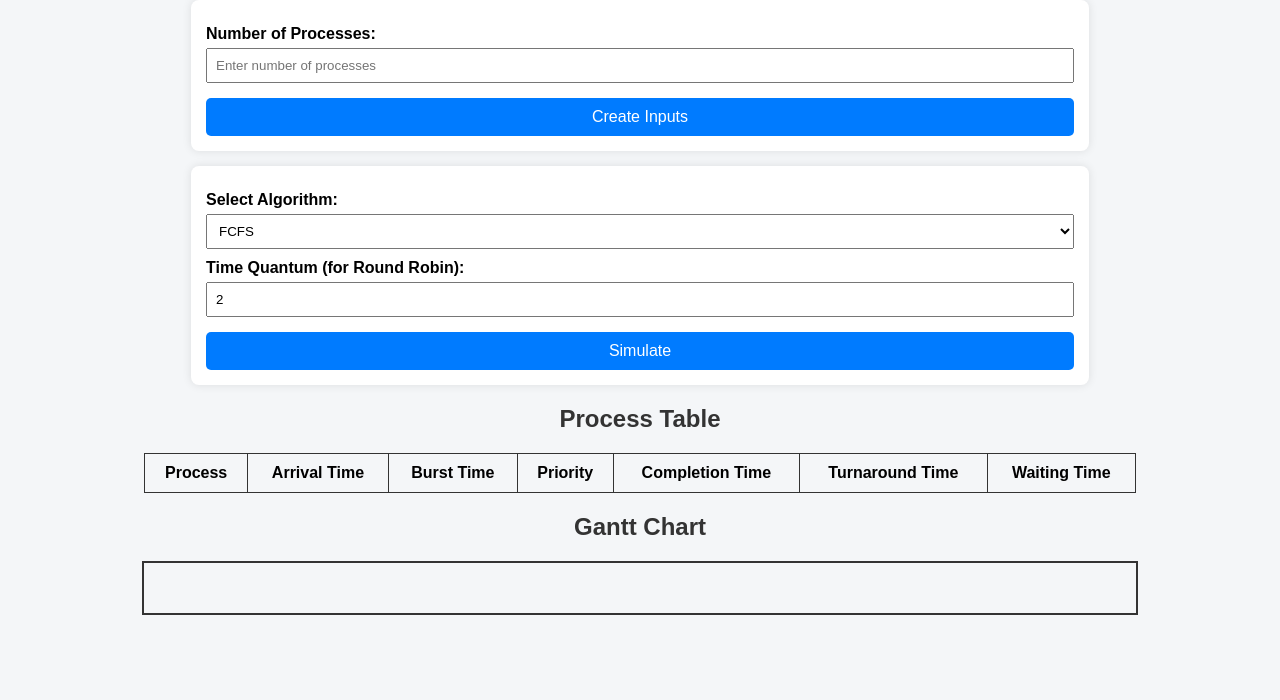
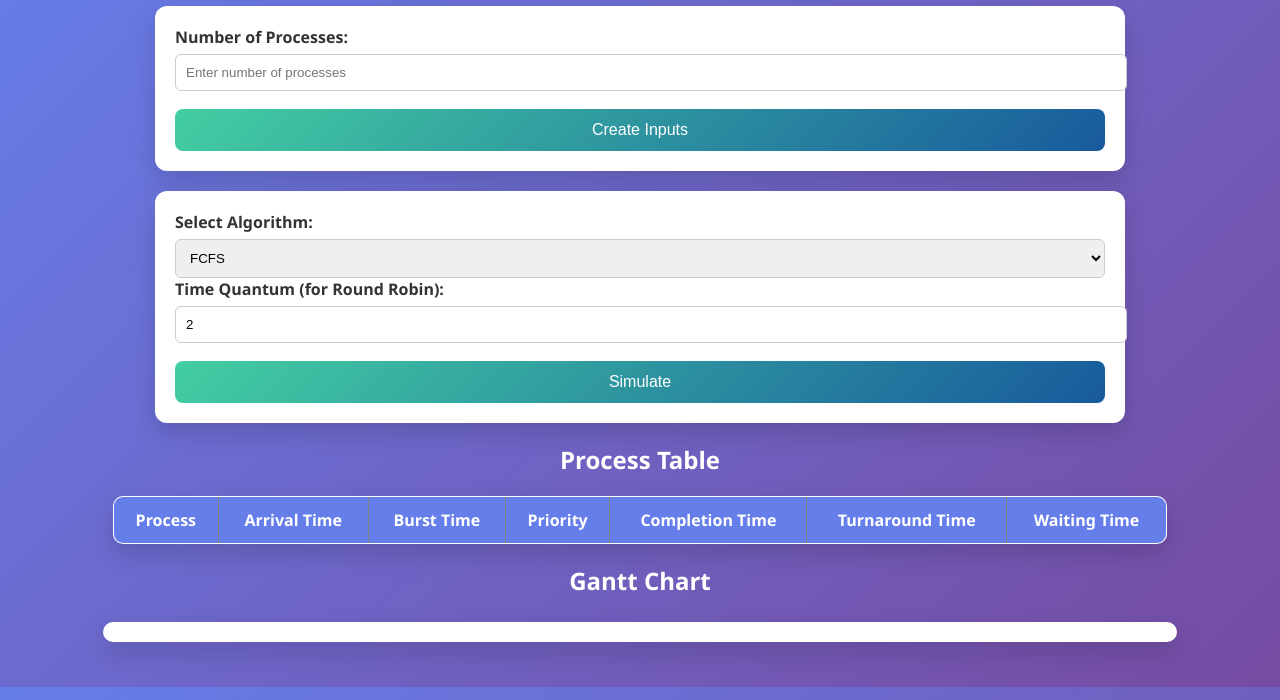
Before and after one commit to yogitha366-commits/Yogitha, a plain HTML site: page CPU_Schedling_Project/index.html in a window 1280 px wide. Shown: the part 100-800 px from the top of the page. Drawn offline with Linux system fonts and the light colour scheme.

Commit message:
updated_CPU_Schedling_Project

```diff
--- a/CPU_Schedling_Project/script.js
+++ b/CPU_Schedling_Project/script.js
@@ -219,12 +219,20 @@ function updateTable(list) {
 // Step 5: Draw Gantt Chart
 function drawGantt(list) {
   const gantt = document.getElementById("ganttChart");
-  gantt.innerHTML="";
-  list.forEach(p=>{
-    const block=document.createElement("div");
-    block.className="gantt-block";
-    block.style.width=(p.end-p.start)*30+"px"; // width proportional to time
-    block.innerText=p.pid;
+  gantt.innerHTML = "";
+
+  const colors = [
+    "#ff6b6b", "#4ecdc4", "#45b7d1",
+    "#f9ca24", "#6c5ce7", "#e84393",
+    "#00b894"
+  ];
+
+  list.forEach((p, index) => {
+    const block = document.createElement("div");
+    block.className = "gantt-block";
+    block.style.width = (p.end - p.start) * 35 + "px";
+    block.style.backgroundColor = colors[index % colors.length];
+    block.innerText = p.pid;
     gantt.appendChild(block);
   });
 }
--- a/CPU_Schedling_Project/style.css
+++ b/CPU_Schedling_Project/style.css
@@ -1,80 +1,125 @@
+/* ===== Global ===== */
 body {
-  font-family: Arial, sans-serif;
-  background-color: #f4f6f8;
+  font-family: 'Segoe UI', Tahoma, Geneva, Verdana, sans-serif;
+  background: linear-gradient(135deg, #667eea, #764ba2);
   margin: 0;
   padding: 20px;
+  color: #333;
 }
 
 h1, h2 {
   text-align: center;
-  color: #333;
+  color: #ffffff;
 }
 
+/* ===== Cards ===== */
 .input-box, .algorithm-box {
   background: #ffffff;
-  padding: 15px;
-  margin: 15px auto;
-  width: 70%;
-  border-radius: 8px;
-  box-shadow: 0 0 10px rgba(0,0,0,0.1);
+  padding: 20px;
+  margin: 20px auto;
+  width: 75%;
+  border-radius: 12px;
+  box-shadow: 0 10px 25px rgba(0,0,0,0.15);
+  animation: fadeIn 0.6s ease-in;
 }
 
+/* ===== Labels & Inputs ===== */
 label {
-  display: block;
   margin-top: 10px;
-  font-weight: bold;
+  font-weight: 600;
 }
 
 input, select {
   width: 100%;
-  padding: 8px;
-  margin-top: 5px;
-  box-sizing: border-box;
+  padding: 10px;
+  margin-top: 6px;
+  border-radius: 6px;
+  border: 1px solid #ccc;
+  outline: none;
 }
 
+input:focus, select:focus {
+  border-color: #667eea;
+}
+
+/* ===== Buttons ===== */
 button {
-  margin-top: 15px;
-  padding: 10px;
+  margin-top: 18px;
+  padding: 12px;
   width: 100%;
-  background-color: #007bff;
+  background: linear-gradient(135deg, #43cea2, #185a9d);
   color: white;
   border: none;
-  border-radius: 5px;
+  border-radius: 8px;
   font-size: 16px;
   cursor: pointer;
+  transition: transform 0.2s, box-shadow 0.2s;
 }
 
 button:hover {
-  background-color: #0056b3;
+  transform: translateY(-2px);
+  box-shadow: 0 6px 15px rgba(0,0,0,0.25);
 }
 
-/* Table styling */
+/* ===== Table ===== */
 table {
-  width: 80%;
-  margin: 15px auto;
+  width: 85%;
+  margin: 20px auto;
   border-collapse: collapse;
+  background: #ffffff;
+  border-radius: 10px;
+  overflow: hidden;
+  box-shadow: 0 10px 25px rgba(0,0,0,0.15);
 }
 
-th, td {
+th {
+  background: #667eea;
+  color: white;
+  padding: 12px;
+}
+
+td {
   padding: 10px;
   text-align: center;
-  border: 1px solid #333;
 }
 
-/* Gantt Chart */
+tr:nth-child(even) {
+  background-color: #f4f6fb;
+}
+
+/* ===== Gantt Chart ===== */
 #ganttChart {
-  margin: 20px auto;
-  width: 80%;
+  margin: 25px auto;
+  width: 85%;
   display: flex;
-  border: 2px solid #333;
-  height: 50px;
+  align-items: center;
+  padding: 10px;
+  background: #ffffff;
+  border-radius: 10px;
+  box-shadow: 0 10px 25px rgba(0,0,0,0.15);
 }
 
 .gantt-block {
+  height: 45px;
   display: flex;
   align-items: center;
   justify-content: center;
-  border-right: 1px solid #000;
-  background-color: #90caf9;
+  color: #fff;
   font-weight: bold;
+  border-radius: 6px;
+  margin-right: 4px;
 }
+
+/* ===== Average Text ===== */
+#averages {
+  text-align: center;
+  color: white;
+  font-size: 18px;
+  margin-top: 15px;
+}
+
+/* ===== Animation ===== */
+@keyframes fadeIn {
+  from { opacity: 0; transform: translateY(15px); }
+  to { opacity: 1; transform: translateY(0); }
+}
```
